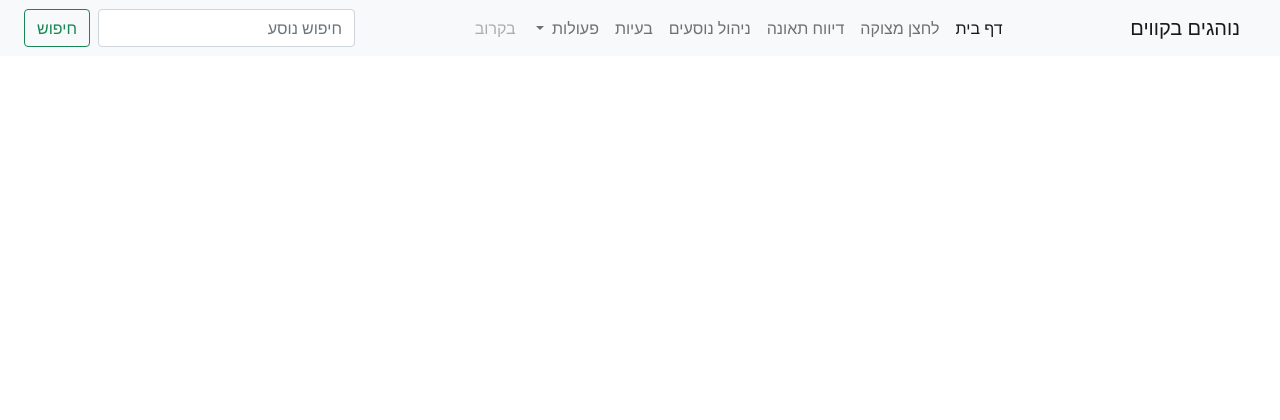
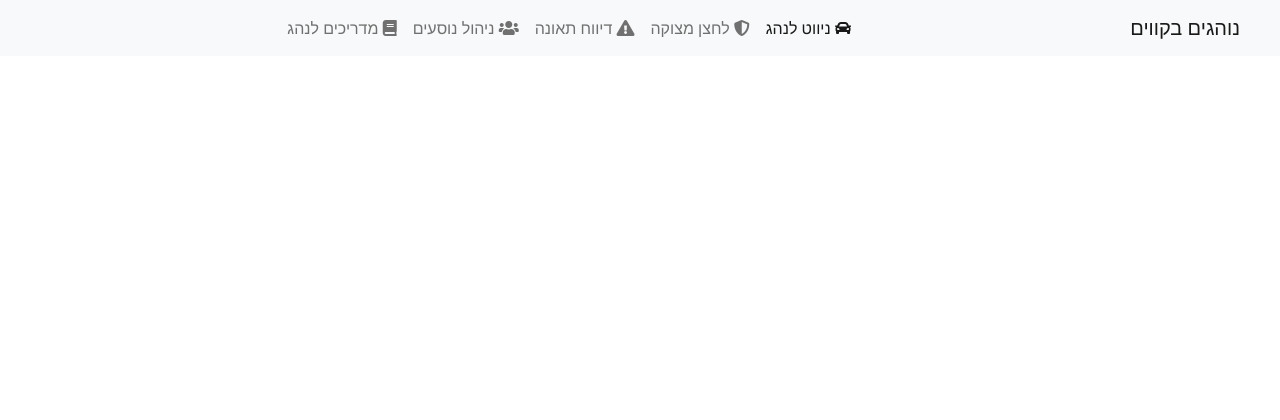
Before and after one commit to itaylev20/HackatonCSTAU2023, a Flask app: template templates/base.html in a window 1280 px wide. Shown: the top 420 px of the page. Run offline with Flask 3, Linux system fonts and the light colour scheme; the template is opened without the code that fills it, so the values that code supplies are empty; parts of the project's set-up code (start-up, migrations or seed data) failed here and were passed over; some libraries are stand-ins or nearby versions.

Commit message:
passengers update

```diff
--- a/templates/base.html
+++ b/templates/base.html
@@ -2,9 +2,7 @@
 <html dir="rtl" lang="he">
 
 <head>
-
   <meta name="theme-color" content="#ffffff">
-
   <title>{{ " - "+title if title else ''  }}נוהגים בקווים</title>
   <meta charset="utf-8">
   <meta name="viewport" content="width=device-width, initial-scale=1, maximum-scale=1.0, user-scalable=no">
@@ -14,23 +12,17 @@
   <script src="https://code.jquery.com/jquery-3.6.0.min.js" integrity="sha256-/xUj+3OJU5yExlq6GSYGSHk7tPXikynS7ogEvDej/m4=" crossorigin="anonymous"></script>
   <script src="https://code.jquery.com/ui/1.13.0/jquery-ui.min.js" integrity="sha256-hlKLmzaRlE8SCJC1Kw8zoUbU8BxA+8kR3gseuKfMjxA=" crossorigin="anonymous"></script>
   <!--Popper for boostrap-->
-
   <!-- bootstrap -->
   <script src="https://cdn.jsdelivr.net/npm/bootstrap@5.3.0-alpha3/dist/js/bootstrap.bundle.min.js" integrity="sha384-ENjdO4Dr2bkBIFxQpeoTz1HIcje39Wm4jDKdf19U8gI4ddQ3GYNS7NTKfAdVQSZe" crossorigin="anonymous"></script>
   <link href="https://cdn.jsdelivr.net/npm/bootstrap@5.3.0-alpha3/dist/css/bootstrap.min.css" rel="stylesheet" integrity="sha384-KK94CHFLLe+nY2dmCWGMq91rCGa5gtU4mk92HdvYe+M/SXH301p5ILy+dN9+nJOZ" crossorigin="anonymous">
   <link rel="stylesheet" href="https://cdn.jsdelivr.net/npm/bootstrap@5.0.2/dist/css/bootstrap.rtl.min.css" integrity="sha384-gXt9imSW0VcJVHezoNQsP+TNrjYXoGcrqBZJpry9zJt8PCQjobwmhMGaDHTASo9N" crossorigin="anonymous">
-<link rel="stylesheet" href="/static/Style.css" >
+  <link rel="stylesheet" href="/static/Style.css">
   <script src="/static/main.js"></script>
-
   <!-- bootstrap select -->
   <!-- Latest compiled and minified CSS -->
   <link rel="stylesheet" href="https://cdn.jsdelivr.net/npm/bootstrap-select@1.14.0-beta3/dist/css/bootstrap-select.min.css">
-
   <!-- Latest compiled and minified JavaScript -->
   <script src="https://cdn.jsdelivr.net/npm/bootstrap-select@1.14.0-beta3/dist/js/bootstrap-select.min.js"></script>
-
-
-
   <!-- END bootstrap select -->
     <!--Google Maps-->
 
@@ -43,9 +35,6 @@
 
 </head>
 <body>
-
-
-
   <nav class="navbar navbar-expand-lg navbar-light bg-light">
     <div class="container-fluid">
       <a class="navbar-brand" href="#">נוהגים בקווים</a>
@@ -55,39 +44,21 @@
       <div class="collapse navbar-collapse" id="navbarSupportedContent">
         <ul class="navbar-nav me-auto mb-2 mb-lg-0">
           <li class="nav-item">
-          <a class="nav-link active" aria-current="page" href="#">דף בית</a>
+            <a class="nav-link active" aria-current="page" href="#"><i class="fas fa-car"></i> ניווט לנהג</a>
           </li>
           <li class="nav-item">
-          <a class="nav-link" data-bs-toggle="modal" data-bs-target="#call_rescue_modal" >לחצן מצוקה</a>
+            <a class="nav-link" data-bs-toggle="modal" data-bs-target="#call_rescue_modal"><i class="fas fa-shield-alt"></i> לחצן מצוקה</a>
           </li>
           <li class="nav-item">
-          <a class="nav-link" data-bs-toggle="modal" data-bs-target="#contact_modal" >דיווח תאונה</a>
+            <a class="nav-link" data-bs-toggle="modal" data-bs-target="#contact_modal"><i class="fas fa-exclamation-triangle"></i> דיווח תאונה</a>
           </li>
           <li class="nav-item">
-          <a class="nav-link" data-bs-toggle="modal" data-bs-target="#passengers_modal" >ניהול נוסעים</a>
+            <a class="nav-link" data-bs-toggle="modal" data-bs-target="#passengers_modal"><i class="fas fa-users"></i> ניהול נוסעים</a>
           </li>
           <li class="nav-item">
-          <a class="nav-link" data-bs-toggle="modal" data-bs-target="#issues_modal" >בעיות</a>
-        </li>
-        <li class="nav-item dropdown">
-          <a class="nav-link dropdown-toggle" href="#" id="navbarDropdown" role="button" data-bs-toggle="dropdown" aria-expanded="false">
-            פעולות
-          </a>
-          <ul class="dropdown-menu" aria-labelledby="navbarDropdown">
-            <li><a class="dropdown-item" href="#">Action</a></li>
-            <li><a class="dropdown-item" href="#">Another action</a></li>
-            <li><hr class="dropdown-divider"></li>
-            <li><a class="dropdown-item" href="#">Something else here</a></li>
-          </ul>
-        </li>
-        <li class="nav-item">
-          <a class="nav-link disabled" href="#" tabindex="-1" aria-disabled="true">בקרוב</a>
+            <a class="nav-link" data-bs-toggle="modal" data-bs-target="#issues_modal"><i class="fas fa-book"></i> מדריכים לנהג</a>
           </li>
         </ul>
-      <form class="d-flex">
-        <input class="form-control me-2" type="search" placeholder="חיפוש נוסע" aria-label="Search">
-        <button class="btn btn-outline-success" type="submit">חיפוש</button>
-      </form>
       </div>
     </div>
   </nav>
@@ -95,13 +66,12 @@
     {% block content %}
     {% endblock %}
   </div>
-
-
   <div id="notifcations-div" class="position-fixed pb-3" role="alert" style="bottom: 0;left: 15px;z-index: 5555;">
-
-<div class="toast  mb-2" role="alert" id="notification-toast"  aria-live="assertive" aria-atomic="true">
+    <div class="toast  mb-2" role="alert" id="notification-toast" aria-live="assertive" aria-atomic="true">
       <div class="toast-header">
-    <svg class="bd-placeholder-img rounded me-2 square" width="20" height="20" xmlns="http://www.w3.org/2000/svg" aria-hidden="true" preserveAspectRatio="xMidYMid slice" focusable="false"><rect width="100%" height="100%" fill="#007aff"></rect></svg>
+        <svg class="bd-placeholder-img rounded me-2 square" width="20" height="20" xmlns="http://www.w3.org/2000/svg" aria-hidden="true" preserveAspectRatio="xMidYMid slice" focusable="false">
+          <rect width="100%" height="100%" fill="#007aff"></rect>
+        </svg>
         <span class="toast-title"></span>
         <strong class="me-auto"></strong>
         <small>לפני מספר שניות</small>
@@ -111,26 +81,18 @@
         Hello, world! This is a toast message.
       </div>
     </div>
-
   </div>
-
   {% include "/modals/call_rescue.html" %}
   {% include "/modals/contact.html" %}
   {% include "/modals/passengers.html" %}
   {% include "/modals/issues.html" %}
-
-
-
-
 </body>
-
 
 <!-- /.container -->
 <!-- Bootstrap core JavaScript
     ================================================== -->
 <!-- Placed at the end of the document so the pages load faster -->
 <!-- Latest compiled FONT AWESOME -->
-
 <script src="https://kit.fontawesome.com/8bdaf2e843.js" crossorigin="anonymous"></script>
 
 </html>
--- a/templates/modals/passengers.html
+++ b/templates/modals/passengers.html
@@ -69,7 +69,7 @@
           </div>
 
           <div class="mb-3">
-            <label class="form-label">טמפרטורה:</label>
+            <label class="form-label">תפוסה על האוטובוס:</label>
             <div id="temperature_scale" class="temperature-scale">
               <div id="temperature_indicator"></div>
             </div>
```
Lines whose indentation alone changed are shown as unchanged.
